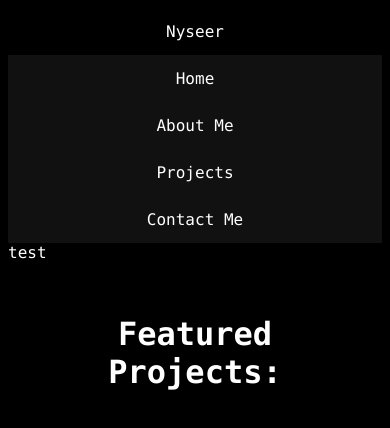
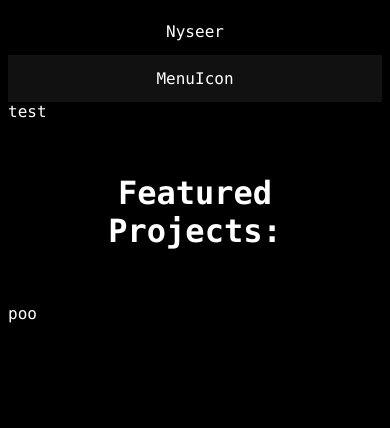
Before and after one commit to nyseer1/my-website, a Next.js app: page / in a window 390 px wide. Shown: the top 428 px of the page. Built offline with nearby package versions, Linux system fonts and the light colour scheme.

Commit message:
made responsive menu component for website

```diff
--- a/app/Navbar.tsx
+++ b/app/Navbar.tsx
@@ -7,18 +7,22 @@ export default function Navbar() {
 					Nyseer
 				</Link>
 			</li>
-			<li>
+			<li className='navbarItems'>
 				<Link href="/">Home</Link>
 			</li>
-			<li>
+			<li className='navbarItems'>
 				<Link href="/about">About Me</Link>
 			</li>
-			<li>
+			<li className='navbarItems'>
 				<Link href="#projects">Projects</Link>
 			</li>
-			<li>
+			<li className='navbarItems'>
 				<Link href="contact.asp">Contact Me</Link>
 			</li>
+			<li className='icon'>
+				<Link href="contact.asp">MenuIcon</Link>
+			</li>
+
 		</ul>
 	);
 }
--- a/app/globals.css
+++ b/app/globals.css
@@ -1,14 +1,3 @@
-#project-section {
-	background-color: black;
-	color: white;
-}
-
-#project-section-alt {
-}
-
-#contact-section {
-}
-
 /* navbar */
 ul {
 	list-style-type: none;
@@ -25,9 +14,14 @@ ul li a {
 	text-align: center;
 	padding: 14px 16px;
 	text-decoration: none;
-	font-size: 20;
+	font-size: 16;
 	/* width: 100%; */
 }
+ul .icon {
+	display:none;
+	float: right;
+}
+
 ul li a:hover {
 	background-color: #333333;
 }
@@ -37,6 +31,16 @@ ul li a:hover {
 	ul {
 		flex-direction: column;
 	}
+	/* hide list except home and icon */
+
+	ul .navbarItems {
+		display: none;
+	}
+	ul .icon {
+    float: right;
+    display: block;
+  }
+
 }
 
 /* basically the theme */
@@ -47,32 +51,20 @@ html {
 	font-family: "Lucida Console", "Courier New", monospace;
 }
 
-/* old might use later */
- h1 {
+h1 {
 	padding: 1em;
 	text-align: center;
+	/* font-size: 2em; */
 }
 
 /*
-h2 {
-	font-size: 2.2em;
-	padding: 1em;
+#project-section {
+	background-color: black;
+	color: white;
 }
 
-h3 {
-	padding: 1em;
+#project-section-alt {
 }
 
-p {
-	font-size: 1em;
-	padding: 1em;
-}
-
-h4 {
-	text-align: center;
-	font-size: 2em;
+#contact-section {
 } */
-
-/* .bar {
-	background-color: lightseagreen;
-} */
--- a/app/page.tsx
+++ b/app/page.tsx
@@ -8,6 +8,7 @@ export default function HomePage() {
 			<div id="projects">
 				<h1>Featured Projects:</h1>
 			</div>
+			poo
 		</>
 	);
 }
```
